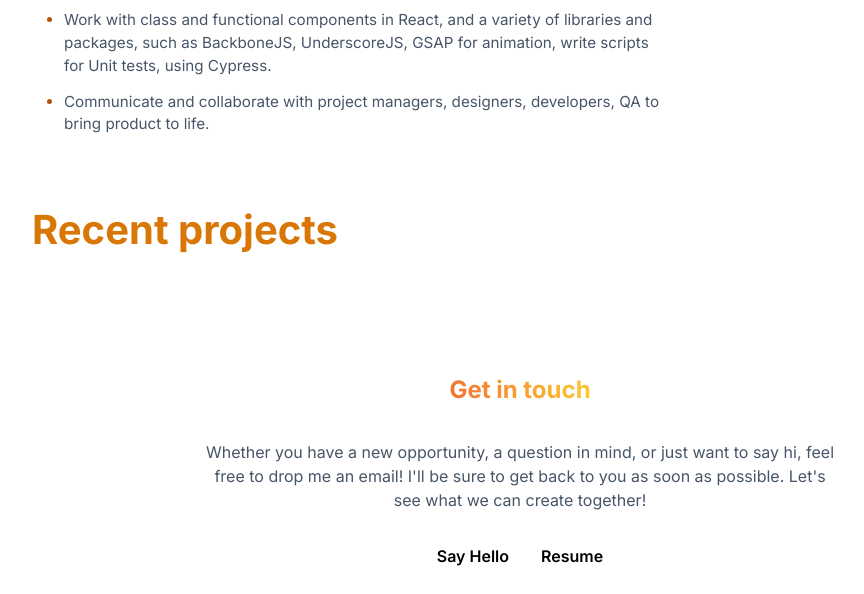
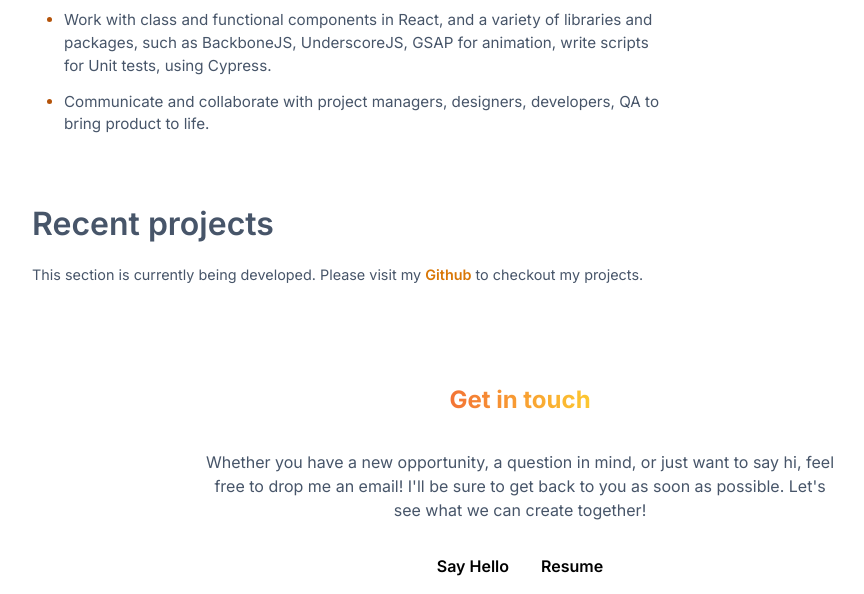
Before and after one commit to BasicallyMe/basically-portfolio, an Eleventy site: page src/index.njk in a window 1280 px wide. Shown: the part 1617-2211 px from the top of the page, without its empty margins (120-984 px from the left). Built offline with nearby package versions, Linux system fonts and the light colour scheme; Eleventy itself is replaced by a stand-in of ours; files that its build step writes are made by us from their sources; files whose address does not match are found by name.

Commit message:
added notification text for projects

```diff
--- a/src/_includes/project-grid.njk
+++ b/src/_includes/project-grid.njk
@@ -1,8 +1,13 @@
 <section class="projects" id="projects">
   <h2 class="project__heading">Recent projects</h2>
-  <div class="project-grid">
+  <!-- <div class="project-grid">
     {% asyncEach project in collections.projects %}
       {% include "project-card.njk" %}
     {% endeach %}
-  </div>
+  </div> -->
+  <p class="project__status">
+      This section is currently being developed. Please visit my
+      <a href="https://github.com/BasicallyMe" target="_blank" class="github__link">Github</a> to checkout my
+      projects.
+  </p>
 </section>
--- a/src/css/style.css
+++ b/src/css/style.css
@@ -402,9 +402,19 @@ mark {
 
 .project__heading {
   padding: 1rem 0;
-  font-size: 2.5rem;
-  font-weight: 700;
+  font-size: 2rem;
+  font-weight: 600;
+  color: var(--slate-600);
+}
+
+.project__status {
+  font-size: 0.9rem;
+  color: var(--slate-600);
+}
+
+.github__link {
   color: var(--amber-600);
+  font-weight: 600;
 }
 
 .project-grid {
```
